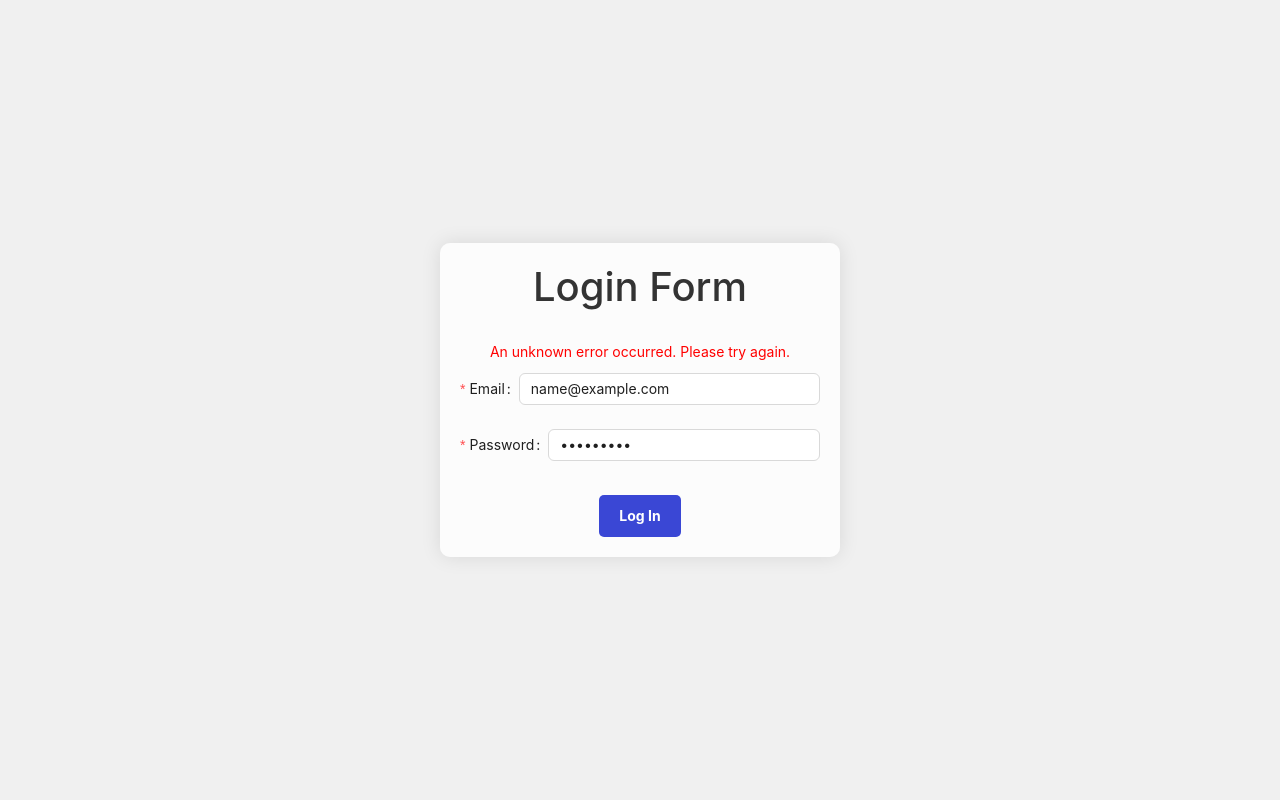
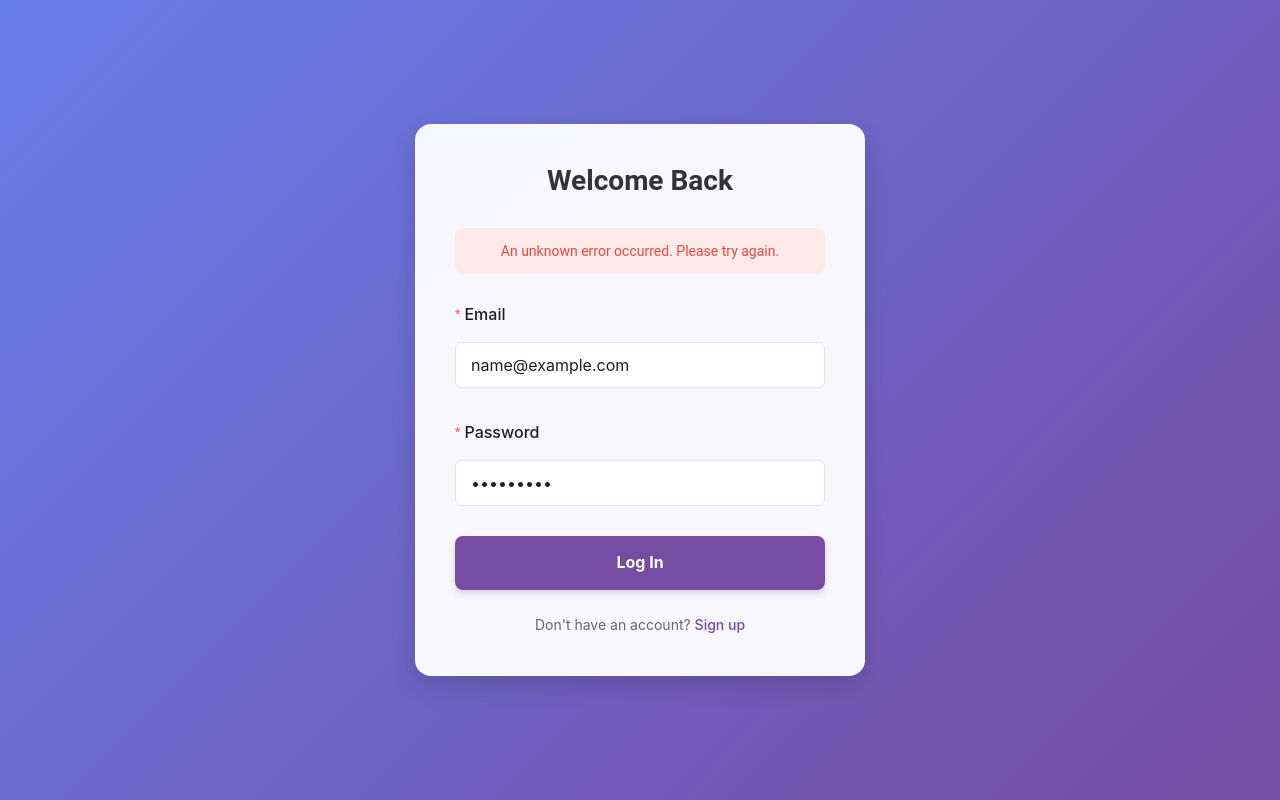
Before and after one commit to Siddharth-2954/EMS, a React (Vite) app in the folder frontend/: page /login in a window 1280 px wide. Both pictures are taken after typing "name@example.com", "Sample123" into the empty fields and a click on the button "Log In". Built offline with nearby package versions, Linux system fonts and the light colour scheme; no server answers.

Commit message:
changed ui

```diff
--- a/frontend/src/index.css
+++ b/frontend/src/index.css
@@ -7,222 +7,478 @@
 
 body {
   font-family: 'Roboto', sans-serif;
+  background-color: #f5f7fa;
+  color: #333;
+  line-height: 1.6;
 }
-
 
 /* Filter component styles */
 .filter {
   display: flex;
   justify-content: space-between;
   align-items: center;
-  padding: 20px;
-  background: linear-gradient(45deg, #6b7dfb, #3a47d5);
-  border-radius: 10px;
+  padding: 25px;
+  background: linear-gradient(135deg, #4776e6, #8e54e9);
+  border-radius: 12px;
   color: white;
-  margin-bottom: 20px;
+  margin-bottom: 25px;
+  box-shadow: 0 8px 20px rgba(142, 84, 233, 0.2);
+  transition: all 0.3s ease;
 }
 
 .filter h6 {
-  margin-bottom: 10px;
+  margin-bottom: 12px;
+  font-weight: 600;
+  font-size: 15px;
+  letter-spacing: 0.5px;
+  text-transform: uppercase;
 }
 
 .filter .ant-select,
 .filter .ant-picker {
-  width: 200px;
+  width: 220px;
+  border-radius: 6px;
+}
+
+.filter .ant-select-selector,
+.filter .ant-picker {
+  border: none !important;
+  box-shadow: 0 3px 6px rgba(0, 0, 0, 0.1) !important;
 }
 
 .filter .icon-container {
   display: flex;
   align-items: center;
+  background-color: rgba(255, 255, 255, 0.1);
+  padding: 8px 15px;
+  border-radius: 8px;
+  backdrop-filter: blur(5px);
 }
 
 .filter .icon-container .anticon {
   font-size: 24px;
   cursor: pointer;
-  color: white;
+  margin: 0 10px;
+  padding: 8px;
+  border-radius: 6px;
+  transition: all 0.2s ease-in-out;
 }
 
 .filter .icon-container .active-icon {
-  color: #ffc107;
+  color: #4776e6;
+  background-color: white;
+  transform: scale(1.1);
+  box-shadow: 0 3px 10px rgba(0, 0, 0, 0.1);
 }
 
 .filter .icon-container .inactive-icon {
-  color: #fff;
+  color: rgba(255, 255, 255, 0.8);
+}
+
+.filter .icon-container .inactive-icon:hover {
+  color: white;
+  background-color: rgba(255, 255, 255, 0.1);
 }
 
 .filter button {
-  background-color: #ffc107;
+  background: linear-gradient(to right, #f7b733, #fc4a1a);
   border: none;
-  padding: 10px 20px;
+  padding: 12px 24px;
   color: white;
   cursor: pointer;
-  border-radius: 5px;
-  font-weight: bold;
+  border-radius: 8px;
+  font-weight: 600;
+  letter-spacing: 0.5px;
+  text-transform: uppercase;
+  box-shadow: 0 4px 10px rgba(252, 74, 26, 0.3);
+  transition: all 0.3s ease;
 }
 
 .filter button:hover {
-  background-color: #e0a800;
+  background: linear-gradient(to right, #fc4a1a, #f7b733);
+  transform: translateY(-2px);
+  box-shadow: 0 6px 12px rgba(252, 74, 26, 0.4);
 }
 
 /* Content area styles */
 .content {
-  padding: 20px;
-  background: #f4f4f4;
-  border-radius: 10px;
-  box-shadow: 0px 0px 10px rgba(0, 0, 0, 0.1);
+  padding: 25px;
+  background: white;
+  border-radius: 12px;
+  box-shadow: 0 10px 30px rgba(0, 0, 0, 0.08);
+  transition: all 0.3s ease;
+}
+
+.content:hover {
+  box-shadow: 0 12px 36px rgba(0, 0, 0, 0.12);
 }
 
 /* Modal and button styles */
 .ant-modal-title {
-  color: #3a47d5;
+  color: #4776e6;
+  font-size: 20px;
+  font-weight: 600;
 }
 
 .ant-modal-content {
-  border-radius: 10px;
+  border-radius: 12px;
+  box-shadow: 0 15px 40px rgba(0, 0, 0, 0.15);
+  overflow: hidden;
+}
+
+.ant-modal-header {
+  padding: 18px 24px;
+  border-bottom: 1px solid #f0f0f0;
+}
+
+.ant-modal-body {
+  padding: 24px;
+}
+
+.ant-modal-footer {
+  padding: 16px 24px;
+  border-top: 1px solid #f0f0f0;
 }
 
 .ant-btn-primary {
-  background-color: #3a47d5;
-  border-color: #3a47d5;
+  background: linear-gradient(135deg, #4776e6, #8e54e9);
+  border: none;
+  box-shadow: 0 4px 12px rgba(71, 118, 230, 0.3);
+  padding: 8px 20px;
+  height: auto;
+  border-radius: 6px;
+  transition: all 0.3s ease;
 }
 
 .ant-btn-primary:hover {
-  background-color: #2e37a1;
-  border-color: #2e37a1;
+  background: linear-gradient(135deg, #3a67d7, #7e48d9);
+  transform: translateY(-2px);
+  box-shadow: 0 6px 15px rgba(71, 118, 230, 0.4);
 }
 
 .ant-form-item-label > label {
-  color: #3a47d5;
+  color: #4776e6;
+  font-weight: 500;
+}
+
+.ant-input,
+.ant-select-selector,
+.ant-picker {
+  border-radius: 6px !important;
+  border: 1px solid #e1e5eb !important;
+  padding: 10px 15px !important;
+  height: auto !important;
+  box-shadow: none !important;
+  transition: all 0.3s ease !important;
+}
+
+.ant-input:hover,
+.ant-select-selector:hover,
+.ant-picker:hover {
+  border-color: #4776e6 !important;
+}
+
+.ant-input:focus,
+.ant-select-selector:focus,
+.ant-picker-focused {
+  border-color: #4776e6 !important;
+  box-shadow: 0 0 0 2px rgba(71, 118, 230, 0.2) !important;
 }
 
 /* Table styles */
+.ant-table {
+  border-radius: 12px;
+  overflow: hidden;
+}
+
 .ant-table-thead > tr > th {
-  background-color: #6b7dfb;
+  background: linear-gradient(to right, #4776e6, #8e54e9);
   color: white;
+  padding: 16px;
+  font-weight: 600;
+  border: none;
 }
 
 .ant-table-tbody > tr > td {
   background-color: white;
+  padding: 16px;
+  border-bottom: 1px solid #f0f2f5;
+}
+
+.ant-table-tbody > tr:hover > td {
+  background-color: #f8faff !important;
+}
+
+.ant-table-tbody > tr:last-child > td {
+  border-bottom: none;
+}
+
+.ant-pagination {
+  margin: 20px 0;
+}
+
+.ant-pagination-item-active {
+  border-color: #4776e6;
+}
+
+.ant-pagination-item-active a {
+  color: #4776e6;
 }
 
 /* Action icons container */
 .action-icons-container {
-  background-color: #ffffff;
-  color: #000000;
-  padding: 5px;
-  border-radius: 4px;
-  display: inline-block;
+  display: flex;
+  align-items: center;
+  gap: 12px;
 }
 
 .action-icons-container .anticon {
   font-size: 18px;
   cursor: pointer;
+  padding: 8px;
+  border-radius: 6px;
+  transition: all 0.2s ease;
+}
+
+.action-icons-container .anticon-edit {
+  color: #4776e6;
+  background-color: rgba(71, 118, 230, 0.1);
+}
+
+.action-icons-container .anticon-edit:hover {
+  color: white;
+  background-color: #4776e6;
+}
+
+.action-icons-container .anticon-delete {
+  color: #ff4d4f;
+  background-color: rgba(255, 77, 79, 0.1);
+}
+
+.action-icons-container .anticon-delete:hover {
+  color: white;
+  background-color: #ff4d4f;
 }
 
 /* Responsive styles */
+@media (max-width: 992px) {
+  .filter {
+    flex-wrap: wrap;
+    gap: 15px;
+  }
+
+  .filter > div {
+    flex: 0 0 48%;
+  }
+
+  .filter .icon-container,
+  .filter button {
+    flex: 0 0 48%;
+    justify-content: center;
+  }
+}
+
 @media (max-width: 768px) {
   .filter {
     flex-direction: column;
     align-items: flex-start;
+    padding: 20px;
   }
 
   .filter > div,
-  .filter .icon-container {
+  .filter .icon-container,
+  .filter button {
     width: 100%;
-    margin: 5px 0;
+    margin: 8px 0;
   }
 
   .filter .icon-container {
     justify-content: space-around;
+    padding: 10px;
   }
 
   .filter button {
     width: 100%;
-    margin-top: 10px;
+    margin-top: 15px;
+    padding: 12px;
+  }
+
+  .content {
+    padding: 15px;
+  }
+
+  .ant-table-thead > tr > th,
+  .ant-table-tbody > tr > td {
+    padding: 12px 8px;
+  }
+}
+
+@media (max-width: 480px) {
+  .filter {
+    padding: 15px;
+  }
+
+  .filter .icon-container .anticon {
+    font-size: 18px;
   }
 
   .content {
     padding: 10px;
   }
-}
 
-@media (max-width: 480px) {
-  .filter {
-    padding: 10px;
+  .ant-table {
+    font-size: 13px;
   }
 
-  .filter .icon-container .anticon {
-    font-size: 20px;
-  }
-
-  .content {
-    padding: 5px;
+  .ant-table-thead > tr > th,
+  .ant-table-tbody > tr > td {
+    padding: 10px 6px;
   }
 }
 
 /* Navbar styles */
 .navbar {
-  transition: background-color 0.3s ease, backdrop-filter 0.3s ease;
+  padding: 15px 0;
+  transition: all 0.3s ease;
 }
 
 .navbar-transparent {
-  background-color: rgba(255, 255, 255, 0);
+  background-color: transparent;
 }
 
 .navbar-scrolled {
-  background-color: rgba(255, 255, 255, 0.9);
-  backdrop-filter: blur(80%);
-  -webkit-backdrop-filter: blur(80%);
-  box-shadow: 0px 2px 10px rgba(0, 0, 0, 0.1);
+  background-color: rgba(255, 255, 255, 0.95);
+  backdrop-filter: blur(10px);
+  -webkit-backdrop-filter: blur(10px);
+  box-shadow: 0 5px 15px rgba(0, 0, 0, 0.05);
 }
 
 .navbar-brand {
-  font-weight: bold;
-  font-size: 1.5rem;
+  font-weight: 700;
+  font-size: 1.8rem;
+  color: #4776e6;
+  transition: all 0.3s ease;
+}
+
+.navbar-brand:hover {
+  color: #8e54e9;
 }
 
 .username {
-  font-weight: bold;
-  margin-right: 10px;
+  font-weight: 600;
+  margin-right: 15px;
+  background: linear-gradient(to right, #4776e6, #8e54e9);
+  -webkit-background-clip: text;
+  -webkit-text-fill-color: transparent;
 }
 
 .text-decoration-none {
-  margin-left: 15px;
+  margin-left: 20px;
+  color: #4776e6;
+  font-weight: 500;
+  transition: all 0.3s ease;
+}
+
+.text-decoration-none:hover {
+  color: #8e54e9;
+  transform: translateY(-2px);
 }
 
 /* Card and container styles */
 .container {
-  margin-top: 20px;
+  margin-top: 30px;
+  margin-bottom: 30px;
 }
 
 .card {
-  border: 1px solid #ddd;
-  border-radius: 8px;
-  box-shadow: 0px 4px 10px rgba(0, 0, 0, 0.1);
+  border: none;
+  border-radius: 12px;
+  box-shadow: 0 8px 20px rgba(0, 0, 0, 0.08);
+  transition: all 0.3s ease;
+  overflow: hidden;
+  margin-bottom: 20px;
+}
+
+.card:hover {
+  transform: translateY(-5px);
+  box-shadow: 0 12px 25px rgba(0, 0, 0, 0.12);
 }
 
 .card-header {
-  background-color: #f0f0f0;
-  padding: 10px 15px;
-  border-bottom: 1px solid #ddd;
-  font-weight: bold;
-  border-top-left-radius: 8px;
-  border-top-right-radius: 8px;
-  color: #333;
+  background: linear-gradient(to right, #f7f9fc, #edf1f7);
+  padding: 18px 20px;
+  border-bottom: 1px solid #eaeef5;
+  font-weight: 600;
+  font-size: 17px;
+  color: #4776e6;
+  border-top-left-radius: 12px;
+  border-top-right-radius: 12px;
 }
 
 .card-body {
-  padding: 15px;
+  padding: 20px;
 }
 
 .text-success {
-  color: #28a745;
+  color: #2ecc71 !important;
+  font-weight: 600;
 }
 
 .text-danger {
-  color: #dc3545;
+  color: #e74c3c !important;
+  font-weight: 600;
 }
 
 .progress {
-  margin-top: 10px;
+  height: 10px;
+  border-radius: 5px;
+  margin-top: 15px;
+  box-shadow: 0 2px 5px rgba(0, 0, 0, 0.05);
+  overflow: hidden;
 }
+
+.progress-bar {
+  background: linear-gradient(to right, #4776e6, #8e54e9);
+  border-radius: 5px;
+}
+
+/* Analytics component styling */
+.analytics-card {
+  height: 100%;
+  display: flex;
+  flex-direction: column;
+}
+
+.analytics-card .card-body {
+  flex: 1;
+  display: flex;
+  flex-direction: column;
+  justify-content: space-between;
+}
+
+.analytics-value {
+  font-size: 28px;
+  font-weight: 700;
+  margin: 15px 0;
+  background: linear-gradient(to right, #4776e6, #8e54e9);
+  -webkit-background-clip: text;
+  -webkit-text-fill-color: transparent;
+}
+
+.analytics-label {
+  font-size: 14px;
+  color: #8a94a6;
+  text-transform: uppercase;
+  letter-spacing: 1px;
+  font-weight: 500;
+}
+
+/* Animation effects */
+@keyframes fadeIn {
+  from { opacity: 0; transform: translateY(20px); }
+  to { opacity: 1; transform: translateY(0); }
+}
+
+.content, .card, .filter {
+  animation: fadeIn 0.5s ease-out forwards;
+}
--- a/frontend/src/pages/Login.jsx
+++ b/frontend/src/pages/Login.jsx
@@ -6,8 +6,10 @@ import axios from 'axios';
 const Login = () => {
     const navigate = useNavigate();
     const [error, setError] = useState(null);
+    const [loading, setLoading] = useState(false);
 
     const loginHandler = async (values) => {
+        setLoading(true);
         try {
             const { data } = await axios.post('http://localhost:4000/api/v1/login', values);
             alert("Logged in successfully!");
@@ -21,6 +23,8 @@ const Login = () => {
                 setError("An unknown error occurred. Please try again.");
             }
             console.error(err);
+        } finally {
+            setLoading(false);
         }
     }
 
@@ -32,55 +36,108 @@ const Login = () => {
                 justifyContent: 'center',
                 alignItems: 'center',
                 minHeight: '100vh',
+                backgroundImage: 'linear-gradient(135deg, #667eea 0%, #764ba2 100%)',
                 backgroundSize: 'cover',
                 backgroundPosition: 'center',
-                backgroundColor: '#f0f0f0', // Fallback background color
             }}
         >
+            <div style={{
+                width: '450px',
+                padding: '40px',
+                backgroundColor: 'rgba(255, 255, 255, 0.95)',
+                borderRadius: '16px',
+                boxShadow: '0 10px 25px rgba(0, 0, 0, 0.15)',
+                textAlign: 'center',
+            }}>
+                <h1 style={{
+                    marginBottom: '30px',
+                    color: '#333',
+                    fontSize: '28px',
+                    fontWeight: '600',
+                }}>Welcome Back</h1>
+
+                {error && (
+                    <div style={{
+                        color: '#e74c3c',
+                        backgroundColor: '#ffeaea',
+                        padding: '12px',
+                        borderRadius: '8px',
+                        marginBottom: '20px',
+                        fontSize: '14px',
+                    }}>
+                        {error}
+                    </div>
+                )}
+
                 <Form
                     className='form'
                     onFinish={loginHandler}
-                style={{
-                    width: '400px',
-                    padding: '20px',
-                    backgroundColor: 'rgba(255, 255, 255, 0.8)', // White background with opacity
-                    borderRadius: '10px',
-                    boxShadow: '0px 0px 20px rgba(0, 0, 0, 0.1)',
-                    textAlign: 'center',
-                }}
+                    layout="vertical"
+                    size="large"
                 >
-                <h1 style={{ marginBottom: '30px', color: '#333' }}>Login Form</h1>
-                {error && <div style={{ color: 'red', marginBottom: '10px' }}>{error}</div>}
                     <Form.Item
-                    label="Email"
+                        label={<span style={{ fontSize: '16px', fontWeight: '500' }}>Email</span>}
                         name="email"
                         rules={[{ required: true, message: 'Please input your Email!' }]}
+                        style={{ marginBottom: '24px', textAlign: 'left' }}
                     >
-                    <Input type='email' style={{ width: '100%' }} />
+                        <Input
+                            type='email'
+                            style={{
+                                borderRadius: '8px',
+                                padding: '12px 16px',
+                                fontSize: '16px',
+                                border: '1px solid #ddd',
+                            }}
+                            placeholder="Enter your email"
+                        />
                     </Form.Item>
+
                     <Form.Item
-                    label="Password"
+                        label={<span style={{ fontSize: '16px', fontWeight: '500' }}>Password</span>}
                         name="password"
                         rules={[{ required: true, message: 'Please input your Password!' }]}
+                        style={{ marginBottom: '30px', textAlign: 'left' }}
                     >
-                    <Input type='password' style={{ width: '100%' }} />
+                        <Input
+                            type='password'
+                            style={{
+                                borderRadius: '8px',
+                                padding: '12px 16px',
+                                fontSize: '16px',
+                                border: '1px solid #ddd',
+                            }}
+                            placeholder="Enter your password"
+                        />
                     </Form.Item>
                     <button
                         type='submit'
+                        disabled={loading}
                         style={{
-                        backgroundColor: '#3a47d5',
+                            width: '100%',
+                            backgroundColor: '#764ba2',
                             color: 'white',
                             border: 'none',
-                        padding: '10px 20px',
-                        borderRadius: '5px',
+                            padding: '14px 20px',
+                            borderRadius: '8px',
                             cursor: 'pointer',
                             fontWeight: 'bold',
-                        marginTop: '10px',
+                            fontSize: '16px',
+                            transition: 'all 0.3s ease',
+                            boxShadow: '0 4px 6px rgba(118, 75, 162, 0.2)',
+                            opacity: loading ? 0.7 : 1,
                         }}
+                        onMouseOver={(e) => e.currentTarget.style.backgroundColor = '#8a5bb5'}
+                        onMouseOut={(e) => e.currentTarget.style.backgroundColor = '#764ba2'}
                     >
-                    Log In
+                        {loading ? 'Logging in...' : 'Log In'}
                     </button>
+
+                    <div style={{ marginTop: '24px', fontSize: '14px', color: '#666' }}>
+                        Don't have an account? <a href="http://localhost:5173/signup" style={{ color: '#764ba2', textDecoration: 'none', fontWeight: '500' }}>Sign up</a>
+                    </div>
                 </Form>
+            </div>
         </div>
     )
 }
```
Lines whose indentation alone changed are shown as unchanged.
